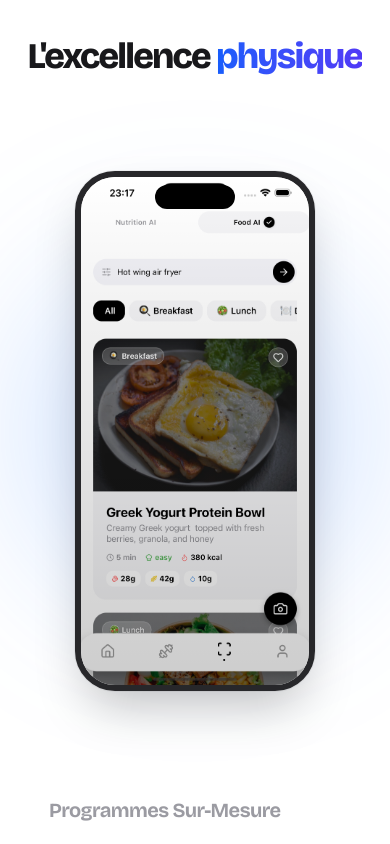
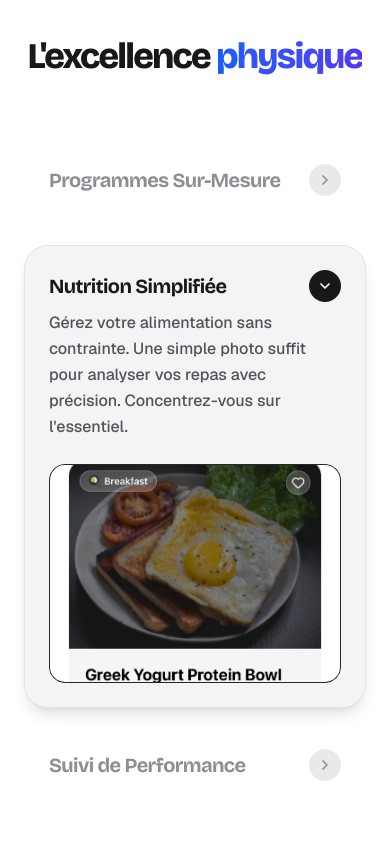
Before and after one commit to shapeproapp/shape-website, a Next.js app: page /privacy in a window 390 px wide. Shown: the part 1340-2184 px from the top of the page. Built offline with nearby package versions, Linux system fonts and the light colour scheme.

Commit message:
fix: mobile interaction and layout in StickyScroll

```diff
--- a/components/StickyScroll.tsx
+++ b/components/StickyScroll.tsx
@@ -12,15 +12,23 @@ interface StickyScrollProps {
 
 export function StickyScroll({ dict }: StickyScrollProps) {
     const [activeCard, setActiveCard] = useState(0);
+    const [hasInteracted, setHasInteracted] = useState(false);
     const ref = useRef<any>(null);
 
     // Auto-rotate on desktop if not interacting
     useEffect(() => {
+        if (hasInteracted) return;
+
         const interval = setInterval(() => {
             setActiveCard((prev) => (prev + 1) % dict.features.length);
         }, 5000);
         return () => clearInterval(interval);
-    }, [dict.features.length]);
+    }, [dict.features.length, hasInteracted]);
+
+    const handleCardClick = (index: number) => {
+        setActiveCard(index);
+        setHasInteracted(true);
+    };
 
     const images = [
         "/assets/app-screens/weekly-plan-light.png",
@@ -48,7 +56,7 @@ export function StickyScroll({ dict }: StickyScrollProps) {
                         {dict.features.map((item, index) => (
                             <div
                                 key={index}
-                                onClick={() => setActiveCard(index)}
+                                onClick={() => handleCardClick(index)}
                                 className={cn(
                                     "group cursor-pointer p-8 rounded-3xl transition-all duration-300 border",
                                     activeCard === index
@@ -119,82 +127,64 @@ export function StickyScroll({ dict }: StickyScrollProps) {
                     </div>
 
 
-                    {/* Mobile: Redesigned Layout */}
-                    <div className="lg:hidden flex flex-col gap-12">
-                        {/* Phone Preview (Top) */}
-                        <div className="flex items-center justify-center relative py-8">
-                            {/* Centered Phone Container */}
-                            <div className="relative w-[240px] aspect-[9/19.5] transition-all duration-700 ease-out">
-                                {/* Glow */}
-                                <div className="absolute top-1/2 left-1/2 -translate-x-1/2 -translate-y-1/2 w-[350px] h-[350px] bg-blue-500/20 dark:bg-white/5 rounded-full blur-[80px] -z-10" />
-
-                                {/* Phone Frame */}
-                                <div className="relative w-full h-full bg-black rounded-[40px] shadow-2xl border-[6px] border-zinc-800 dark:border-neutral-900 overflow-hidden ring-1 ring-black/5 dark:ring-white/10">
-                                    {/* Dynamic Island */}
-                                    <div className="absolute top-2 left-1/2 -translate-x-1/2 w-20 h-6 bg-black rounded-full z-20" />
-
-                                    <AnimatePresence mode="wait">
-                                        <motion.div
-                                            key={activeCard}
-                                            initial={{ opacity: 0, scale: 1.1 }}
-                                            animate={{ opacity: 1, scale: 1 }}
-                                            exit={{ opacity: 0, scale: 0.95 }}
-                                            transition={{ duration: 0.5, ease: "circOut" }}
-                                            className="absolute inset-0 h-full w-full bg-white dark:bg-black"
-                                        >
-                                            <Image
-                                                src={images[activeCard]}
-                                                alt="App Screen"
-                                                fill
-                                                className="object-cover"
-                                                priority
-                                            />
-                                            {/* Overlay gradient for depth */}
-                                            <div className="absolute inset-0 bg-gradient-to-t from-black/20 to-transparent pointer-events-none" />
-                                        </motion.div>
-                                    </AnimatePresence>
-                                </div>
-                            </div>
-                        </div>
-
-                        {/* Feature List (Bottom) */}
-                        <div className="flex flex-col gap-4 px-2">
+                    {/* Mobile: Feature List with Inline Images */}
+                    <div className="lg:hidden flex flex-col gap-4 px-2">
                         {dict.features.map((item, index) => (
                             <div
                                 key={index}
-                                    onClick={() => setActiveCard(index)}
+                                onClick={() => handleCardClick(index)}
                                 className={cn(
-                                        "group cursor-pointer p-6 rounded-2xl transition-all duration-300 border",
+                                    "group cursor-pointer p-6 rounded-3xl transition-all duration-300 border overflow-hidden",
                                     activeCard === index
                                         ? "bg-zinc-100 border-zinc-200 dark:bg-white/5 dark:border-white/10 shadow-lg"
-                                            : "bg-transparent border-transparent opacity-70 active:opacity-100"
+                                        : "bg-transparent border-transparent opacity-80"
                                 )}
                             >
+                                <div className="flex justify-between items-center mb-2">
                                     <h3 className={cn(
-                                        "text-xl font-bold mb-2 transition-colors",
+                                        "text-xl font-bold transition-colors",
                                         activeCard === index ? "text-zinc-900 dark:text-white" : "text-zinc-500 dark:text-neutral-400"
                                     )}>
                                         {item.title}
                                     </h3>
                                     <div className={cn(
-                                        "overflow-hidden transition-all duration-500",
-                                        activeCard === index ? "max-h-32 opacity-100" : "max-h-0 opacity-0"
+                                        "w-8 h-8 rounded-full flex items-center justify-center transition-colors",
+                                        activeCard === index ? "bg-zinc-900 dark:bg-white text-white dark:text-black" : "bg-zinc-200 dark:bg-white/10 text-zinc-500 dark:text-neutral-400"
                                     )}>
-                                        <p className="text-base text-zinc-600 dark:text-neutral-400 leading-relaxed font-medium">
+                                        {/* Simple Icon or Chevron */}
+                                        <svg xmlns="http://www.w3.org/2000/svg" width="16" height="16" viewBox="0 0 24 24" fill="none" stroke="currentColor" strokeWidth="2.5" strokeLinecap="round" strokeLinejoin="round" className={activeCard === index ? "rotate-90 transition-transform" : "transition-transform"}>
+                                            <path d="m9 18 6-6-6-6" />
+                                        </svg>
+                                    </div>
+                                </div>
+
+                                <AnimatePresence>
+                                    {activeCard === index && (
+                                        <motion.div
+                                            initial={{ height: 0, opacity: 0 }}
+                                            animate={{ height: "auto", opacity: 1 }}
+                                            exit={{ height: 0, opacity: 0 }}
+                                            transition={{ duration: 0.3 }}
+                                            className="overflow-hidden"
+                                        >
+                                            <p className="text-base text-zinc-600 dark:text-neutral-400 leading-relaxed font-medium mb-6">
                                                 {item.description}
                                             </p>
+
+                                            {/* Inline Phone Preview for Mobile */}
+                                            <div className="relative w-full aspect-[4/3] sm:aspect-video rounded-2xl overflow-hidden bg-black border border-zinc-800 dark:border-neutral-800 shadow-inner">
+                                                <Image
+                                                    src={images[index]}
+                                                    alt="App Screen"
+                                                    fill
+                                                    className="object-cover"
+                                                />
                                             </div>
-                                    {/* Progress bar for active state */}
-                                    {activeCard === index && (
-                                        <motion.div
-                                            layoutId="mobile-active-highlight"
-                                            className="h-1 w-16 bg-zinc-900 dark:bg-white rounded-full mt-4"
-                                            transition={{ duration: 0.3 }}
-                                        />
+                                        </motion.div>
                                     )}
+                                </AnimatePresence>
                             </div>
                         ))}
-                        </div>
                     </div>
 
                 </div>
```
Lines whose indentation alone changed are shown as unchanged.
